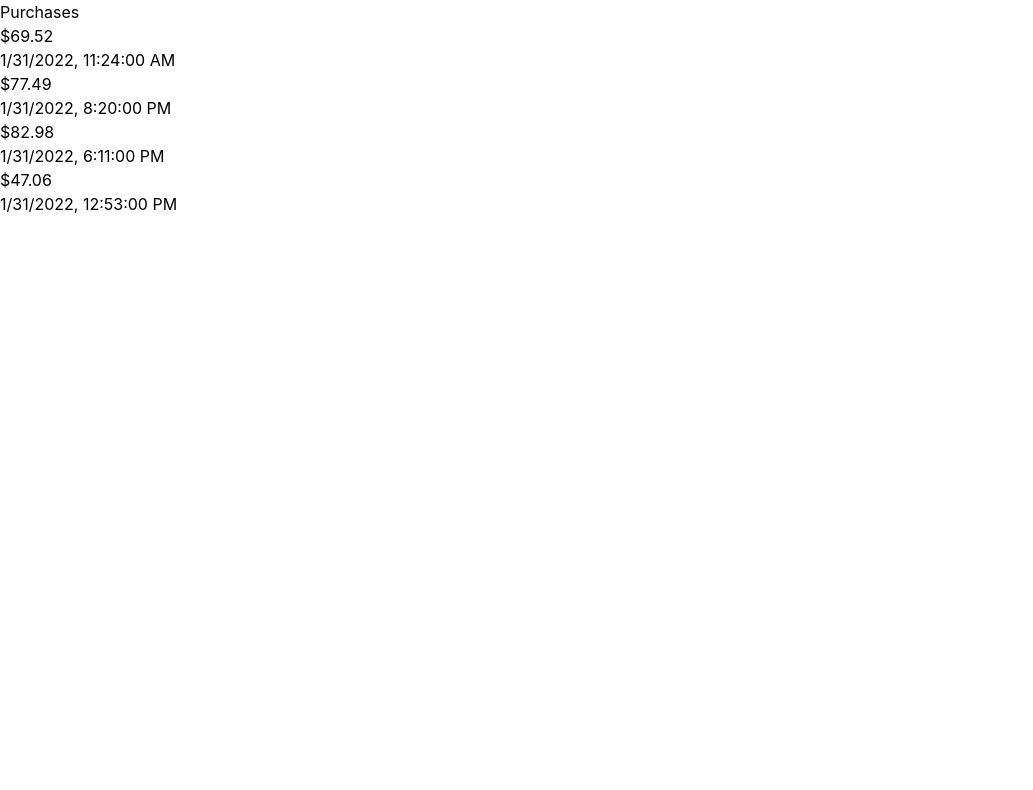
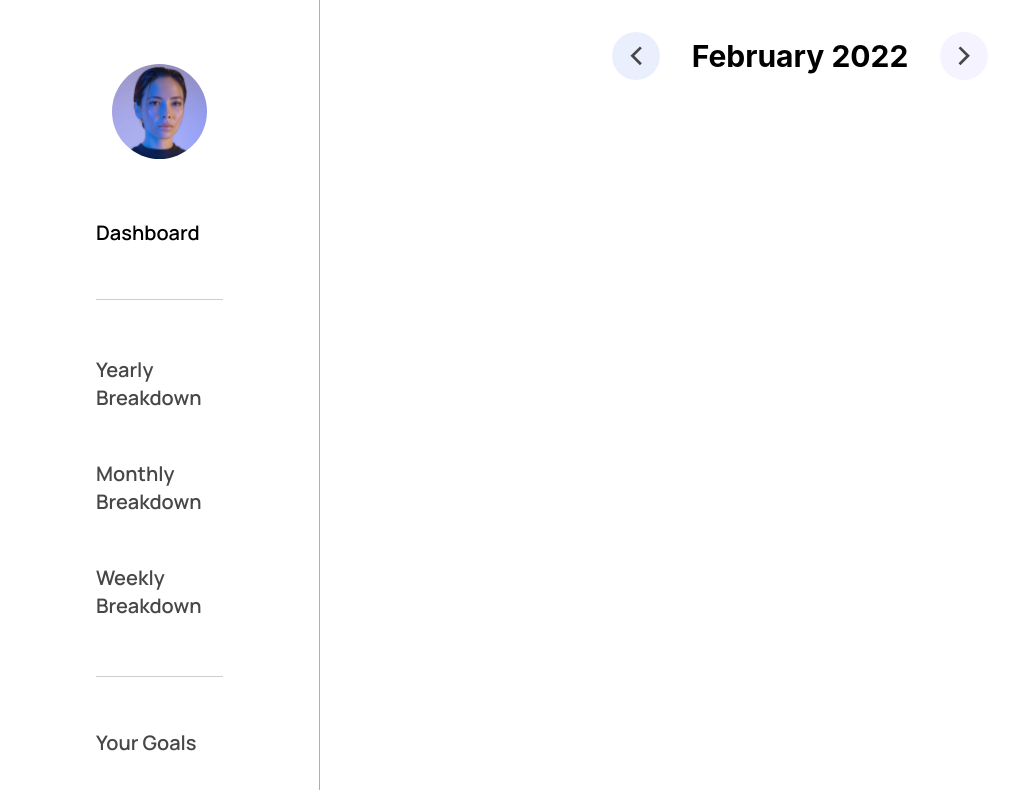
Before and after one commit to anyuan-chen/perdiem, a Next.js app: page /day/2022-01-31 in a window 1280 px wide. Shown: the top 790 px of the page, without its empty margins (0-1033 px from the left). Built offline with nearby package versions, Linux system fonts and the light colour scheme.

Commit message:
Copy slider button thing

```diff
--- a/pages/day/[day].js
+++ b/pages/day/[day].js
@@ -1,5 +1,7 @@
 import React from "react";
+import { motion } from "framer-motion";
 import spendingData from "../../data/spendingData.json";
+import Navbar from "../../components/shared/navbar";
 
 const allDays = [
   ...new Set(spendingData.map((i) => i.time.substring(0, i.time.indexOf("T")))),
@@ -14,16 +16,31 @@ for (const d of allDays) {
 export default function Day({ day }) {
   return (
     <div>
-      <h2>Purchases</h2>
-      {day.map((d, i) => (
-        <div key={i}>
-          <p>
-            <strong>{d.store}</strong>
-            <p>${d.amount}</p>
-            <p>{new Date(d.time).toLocaleString()}</p>
-          </p>
-        </div>
-      ))}
+      <Navbar />
+      <div className="container grid grid-cols-2 grid-rows-5 w-full p-8">
+        <header className="flex items-center justify-center col-span-2">
+          <motion.button
+            className="rounded-full w-12 h-12 flex items-center justify-center"
+            style={{ backgroundColor: "#E9EFFD" }}
+          >
+            <img src="/icons/leftArrow.svg" alt="left arrow"></img>
+          </motion.button>
+          <h1 className="text-3xl font-bold px-8">February 2022</h1>
+          <motion.button
+            className="rounded-full w-12 h-12 flex items-center justify-center"
+            style={{ backgroundColor: "#F5F3FF" }}
+          >
+            <img src="/icons/rightArrow.svg" alt="right arrow"></img>
+          </motion.button>
+        </header>
+
+        <style jsx>{`
+          .container {
+            margin-left: 25vw;
+            width: 75vw;
+          }
+        `}</style>
+      </div>
     </div>
   );
 }
```
